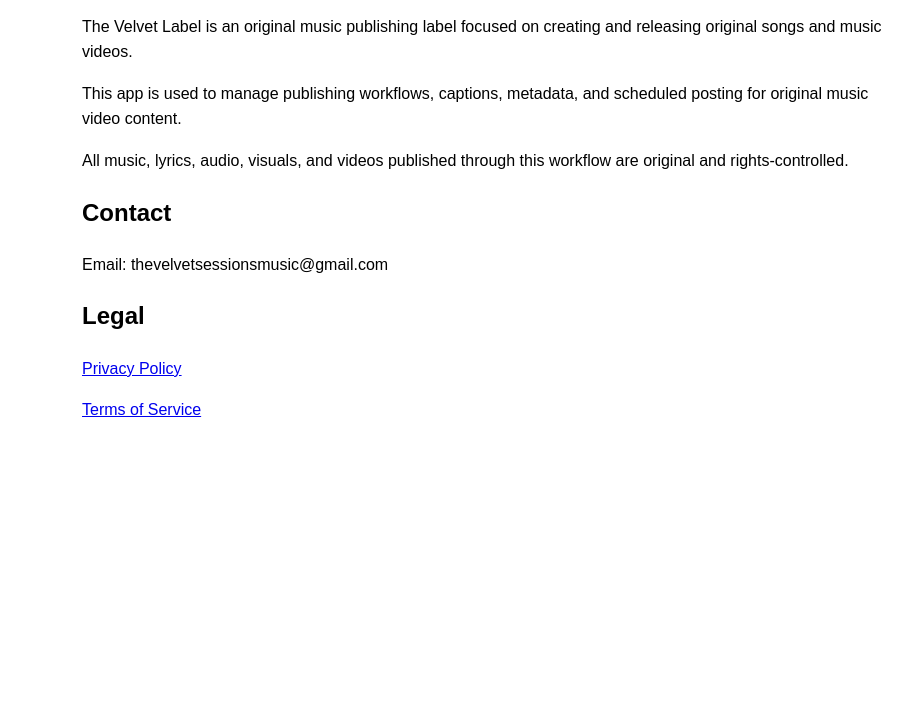
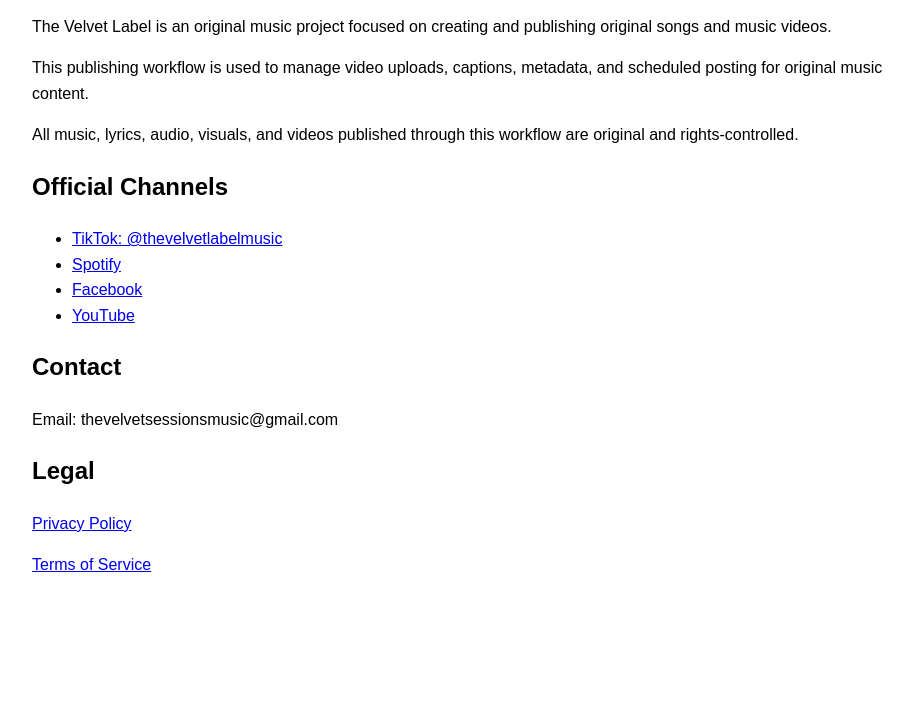
Before and after one commit to dobleyedai/TheVelvetLabel, a plain HTML site: page index.html in a window 1280 px wide. Shown: the part 99-800 px from the top of the page, without its empty margins (158-1071 px from the left). Drawn offline with Linux system fonts and the light colour scheme.

Commit message:
Update index.html

```diff
--- a/index.html
+++ b/index.html
@@ -5,23 +5,31 @@
   <meta name="viewport" content="width=device-width, initial-scale=1.0" />
   <title>The Velvet Label</title>
 </head>
-<body style="font-family: Arial, sans-serif; max-width: 800px; margin: 40px auto; line-height: 1.6; padding: 0 20px;">
+<body style="font-family: Arial, sans-serif; max-width: 900px; margin: 40px auto; line-height: 1.6; padding: 0 20px;">
   <h1>The Velvet Label</h1>
 
   <p>
-    The Velvet Label is an original music publishing label focused on creating and releasing original songs and music videos.
+    The Velvet Label is an original music project focused on creating and publishing original songs and music videos.
   </p>
 
   <p>
-    This app is used to manage publishing workflows, captions, metadata, and scheduled posting for original music video content.
+    This publishing workflow is used to manage video uploads, captions, metadata, and scheduled posting for original music content.
   </p>
 
   <p>
     All music, lyrics, audio, visuals, and videos published through this workflow are original and rights-controlled.
   </p>
 
+  <h2>Official Channels</h2>
+  <ul>
+    <li><a href="https://www.tiktok.com/@thevelvetlabelmusic" target="_blank">TikTok: @thevelvetlabelmusic</a></li>
+    <li><a href="https://open.spotify.com/artist/0r1sLfA4bupEshEvHoVZQy?si=no8C0McqTDi-ZMwefBwQTQ" target="_blank">Spotify</a></li>
+    <li><a href="https://www.facebook.com/share/18LbhGRLen/?mibextid=wwXIfr" target="_blank">Facebook</a></li>
+    <li><a href="https://youtube.com/@thevelvetlabel?si=lpSvtTZwgiucFZhU" target="_blank">YouTube</a></li>
+  </ul>
+
   <h2>Contact</h2>
-  <p>Email: thevelvetsessionsmusic@gmail.com </p>
+  <p>Email: thevelvetsessionsmusic@gmail.com</p>
 
   <h2>Legal</h2>
   <p><a href="privacy.html">Privacy Policy</a></p>
```
